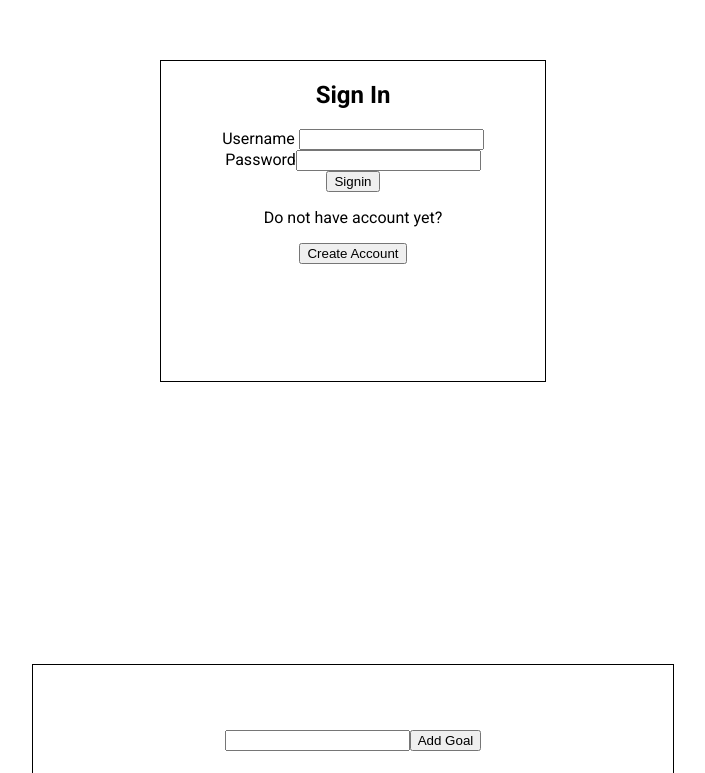
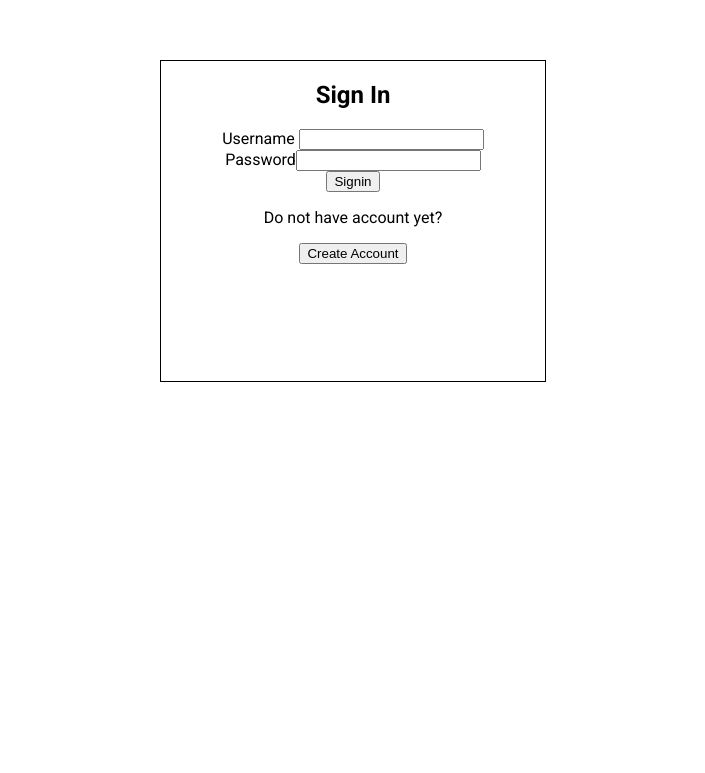
Before and after one commit to Proactive-Programmers/goalvault, a React app: page / in a window 1280 px wide. Shown: the part 179-952 px from the top of the page, without its empty margins (287-992 px from the left). After the commit the page ends 800 px from the top, so only its background shows below. Built offline with nearby package versions, Linux system fonts and the light colour scheme.

Commit message:
edited React Router for correct endpoints

```diff
--- a/src/App.js
+++ b/src/App.js
@@ -10,20 +10,13 @@ const App = () => {
   const user = useSelector((state) => state.user);
   console.log(user);
   return (
-    <div>
-      <Auth />
-      <Goals />
-      {user.currentGoal ? <Task /> : null}
+    <div className='App'>
+      <Routes>
+        <Route path='/' element={user.userName ? <Goals /> : <Auth />} />
+        <Route path='/goals/:goal' element={<Task />} />
+      </Routes>
     </div>
-    // <div>{user.currentGoal ? <Goals /> : <Task />}</div>;
   );
 };
 
 export default App;
-{
-  /* <Routes>
-        <Route path='/' element={user ? <Goals /> : <Auth />} />
-        <Route path='/goals/:goal' element={<Tasks />} />
-
-      </Routes> */
-}
--- a/src/components/tasks/taskList.jsx
+++ b/src/components/tasks/taskList.jsx
@@ -9,7 +9,7 @@ const TaskList = () => {
       <div className='taskListHolder'>
         {goal.tasks.map((el) => {
           return (
-            <div className='taskListItem'>
+            <div className='taskListItem' key={el}>
               <p>{el.taskName}</p>
               <p>{el.due}</p>
               <p>{el.priority}</p>
```
